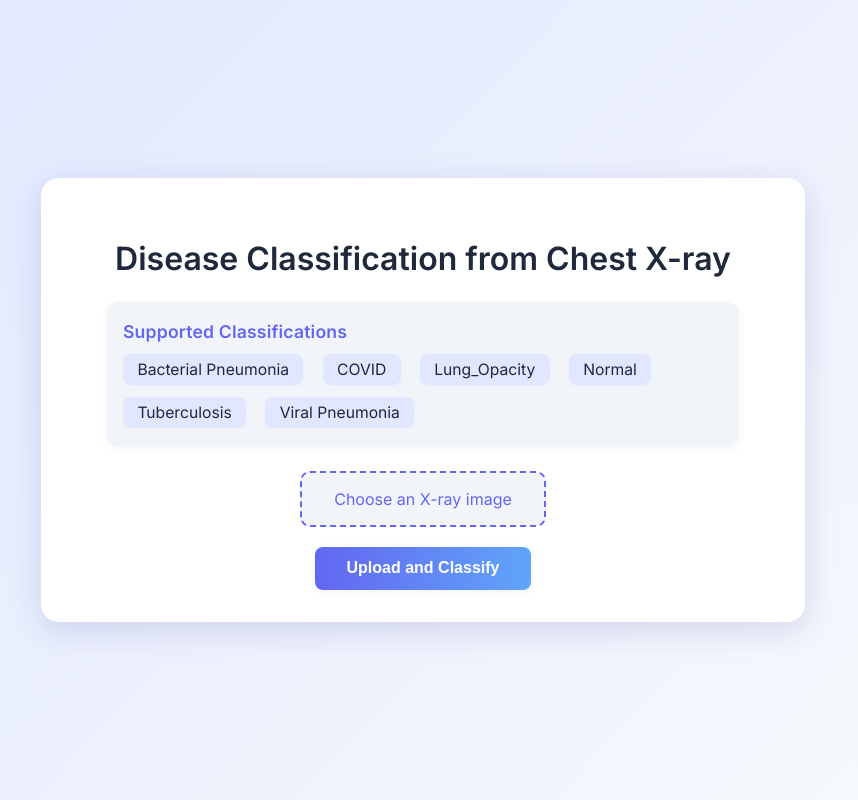
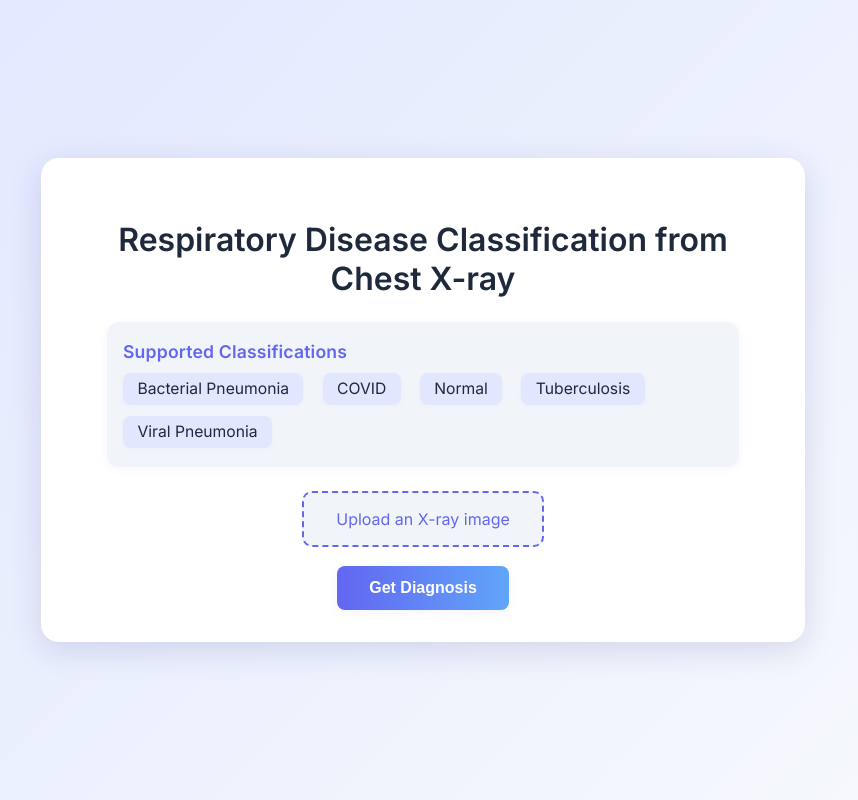
Before and after one commit to EtimbukUdofia/X-ray-Disease-Classification, a Flask app: page / in a window 1280 px wide. Shown: the whole page, without its empty margins (217-1075 px from the left). Run offline with Flask 3, Linux system fonts and the light colour scheme.

Commit message:
Update model file and enhance UI in index.html
This commit replaces the old model file with a new version (xray_model_new.pth) and modifies the index.html template to improve user experience. Changes include updating the main heading for clarity, changing the file upload prompt, and renaming the submit button to "Get Diagnosis". Additionally, the old model file (xray_model.pth) has been removed.

```diff
--- a/app.py
+++ b/app.py
@@ -16,7 +16,7 @@ app = Flask(__name__)
 CLASSES = [
     "Bacterial Pneumonia",
     "COVID",
-    "Lung_Opacity",
+    # "Lung_Opacity",
     "Normal",
     "Tuberculosis",
     "Viral Pneumonia",
@@ -25,7 +25,7 @@ CLASSES = [
 # Load model
 device = torch.device("cuda" if torch.cuda.is_available() else "cpu")
 model = get_model(num_classes=len(CLASSES))
-model.load_state_dict(torch.load("model/xray_model.pth", map_location=device))
+model.load_state_dict(torch.load("model/xray_model_new.pth", map_location=device))
 model.to(device)
 model.eval()
 
--- a/templates/index.html
+++ b/templates/index.html
@@ -246,7 +246,7 @@
   </head>
   <body>
     <div class="container">
-      <h1>Disease Classification from Chest X-ray</h1>
+      <h1 style="text-align: center;">Respiratory Disease Classification from Chest X-ray</h1>
       <div class="supported-section">
         <h2>Supported Classifications</h2>
         <ul class="supported-list">
@@ -257,7 +257,7 @@
       </div>
       <form action="/" method="post" enctype="multipart/form-data">
         <label for="file-upload" class="custom-file-upload">
-          <span id="file-chosen">Choose an X-ray image</span>
+          <span id="file-chosen">Upload an X-ray image</span>
         </label>
         <input
           id="file-upload"
@@ -266,7 +266,7 @@
           required
           onchange="updateFileName()"
         />
-        <button class="submit-btn" type="submit">Upload and Classify</button>
+        <button class="submit-btn" type="submit">Get Diagnosis</button>
       </form>
       {% if prediction %}
       <div class="result-card">
```
Also changed, not shown: 1 other file.
